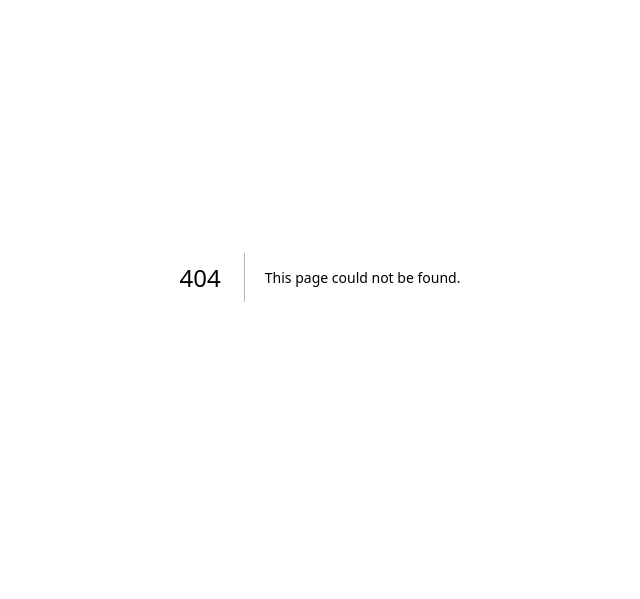
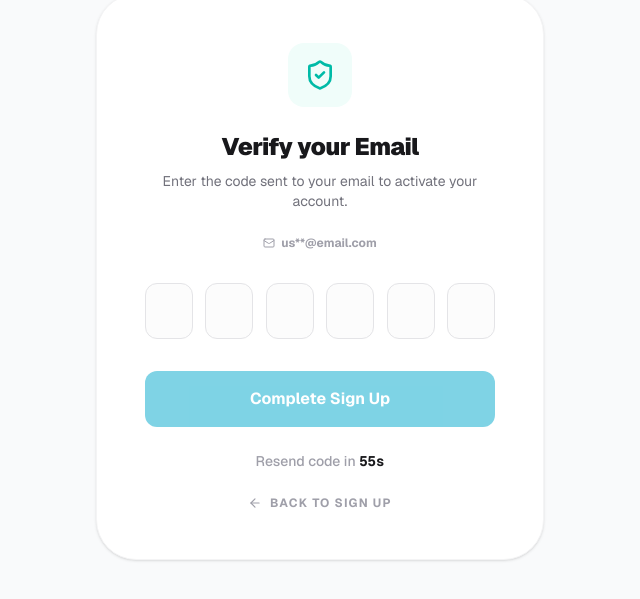
Before and after one commit to nathsuki73/gadvance, a Next.js app: page /auth/verify-otp in a window 1280 px wide. Before the commit this address had no page. Shown: the part 123-722 px from the top of the page, without its empty margins (320-960 px from the left). Built offline with nearby package versions, Linux system fonts and the light colour scheme.

Commit message:
Add VerifyOTP component: implement OTP verification logic, dynamic UI based on context, and enhance user experience with input handling and timer functionality

```diff
--- /dev/null
+++ b/app/auth/verify-otp/page.tsx
@@ -0,0 +1,203 @@
+"use client";
+
+import React, { useState, useEffect, useRef, Suspense } from "react";
+import { useRouter, useSearchParams } from "next/navigation";
+import { ShieldCheck, ArrowLeft, Mail, GraduationCap } from "lucide-react";
+import Link from "next/link";
+
+const OTPContent = () => {
+  const router = useRouter();
+  const searchParams = useSearchParams();
+
+  // 1. Dynamic Context & Domain Logic
+  const context = searchParams.get("context") || "signup";
+  const email = searchParams.get("email") || "user@email.com";
+
+  // Detect if the email is an institutional LSPU account
+  const isInstitutional = email.toLowerCase().endsWith("@lspu.edu.ph");
+
+  const uiConfigs = {
+    signup: {
+      title: isInstitutional
+        ? "Verify Institutional Account"
+        : "Verify your Email",
+      description: isInstitutional
+        ? "Please enter the 6-digit code sent to your official university inbox to activate your student profile."
+        : "Enter the code sent to your email to activate your account.",
+      button: isInstitutional ? "Activate Student Account" : "Complete Sign Up",
+      nextPath: "/onboarding",
+    },
+    login: {
+      title: "Security Challenge",
+      description: "Enter the 6-digit security code to verify your identity.",
+      button: "Secure Login",
+      nextPath: "/dashboard",
+    },
+    reset: {
+      title: "Identity Check",
+      description:
+        "Enter the code to verify it's you before resetting your password.",
+      button: "Reset Password",
+      nextPath: "/auth/new-password",
+    },
+  };
+
+  const currentUI =
+    uiConfigs[context as keyof typeof uiConfigs] || uiConfigs.signup;
+
+  // 2. OTP Input State & Refs
+  const [otp, setOtp] = useState(["", "", "", "", "", ""]);
+  const [loading, setLoading] = useState(false);
+  const inputRefs = useRef<(HTMLInputElement | null)[]>([]);
+
+  const handleChange = (value: string, index: number) => {
+    if (isNaN(Number(value))) return;
+    const newOtp = [...otp];
+    newOtp[index] = value.substring(value.length - 1);
+    setOtp(newOtp);
+
+    if (value && index < 5) {
+      inputRefs.current[index + 1]?.focus();
+    }
+  };
+
+  const handleKeyDown = (e: React.KeyboardEvent, index: number) => {
+    if (e.key === "Backspace" && !otp[index] && index > 0) {
+      inputRefs.current[index - 1]?.focus();
+    }
+  };
+
+  // 3. Timer Logic
+  const [timer, setTimer] = useState(60);
+  const [canResend, setCanResend] = useState(false);
+
+  useEffect(() => {
+    let interval: NodeJS.Timeout;
+    if (timer > 0) {
+      interval = setInterval(() => setTimer((prev) => prev - 1), 1000);
+    } else {
+      setCanResend(true);
+    }
+    return () => clearInterval(interval);
+  }, [timer]);
+
+  const handleVerify = async () => {
+    const fullCode = otp.join("");
+    if (fullCode.length < 6) return;
+
+    setLoading(true);
+    // Simulate backend verification delay
+    setTimeout(() => {
+      setLoading(false);
+      router.push(currentUI.nextPath);
+    }, 1500);
+  };
+
+  return (
+    <div className="min-h-screen flex items-center justify-center bg-gray-50 p-4 font-sans text-zinc-900">
+      <div className="bg-white w-full max-w-md rounded-[2.5rem] shadow-sm p-8 md:p-12 border border-zinc-100 text-center">
+        {/* Dynamic Header Icon */}
+        <div className="inline-flex items-center justify-center w-16 h-16 bg-teal-50 text-teal-500 rounded-2xl mb-6">
+          {isInstitutional ? (
+            <GraduationCap size={32} />
+          ) : (
+            <ShieldCheck size={32} />
+          )}
+        </div>
+
+        <h2 className="text-2xl font-black tracking-tight">
+          {currentUI.title}
+        </h2>
+        <p className="text-zinc-500 text-sm mt-2 mb-6">
+          {currentUI.description}
+        </p>
+
+        {/* Institutional Badge / Email Display */}
+        <div className="flex flex-col items-center gap-3 mb-8">
+          {isInstitutional && (
+            <div className="py-1 px-3 bg-teal-50 border border-teal-100 rounded-full inline-flex items-center gap-2">
+              <div className="w-1.5 h-1.5 bg-teal-500 rounded-full animate-pulse" />
+              <span className="text-[9px] font-bold text-teal-700 uppercase tracking-widest">
+                LSPU Verified Domain
+              </span>
+            </div>
+          )}
+          <div className="flex items-center gap-1.5 text-xs font-bold text-zinc-400">
+            <Mail size={12} />
+            <span>
+              {email.replace(
+                /(.{2})(.*)(?=@)/,
+                (gp1, gp2, gp3) => gp2 + gp3.replace(/./g, "*"),
+              )}
+            </span>
+          </div>
+        </div>
+
+        {/* 6-Digit OTP Box Grid */}
+        <div className="flex justify-between gap-2 mb-8">
+          {otp.map((data, index) => (
+            <input
+              key={index}
+              ref={(el) => {
+                inputRefs.current[index] = el;
+              }}
+              type="text"
+              maxLength={1}
+              value={data}
+              onChange={(e) => handleChange(e.target.value, index)}
+              onKeyDown={(e) => handleKeyDown(e, index)}
+              className="w-12 h-14 text-center text-xl font-bold border border-zinc-200 rounded-xl bg-zinc-50/50 focus:border-teal-500 focus:ring-4 focus:ring-teal-500/10 transition-all outline-none"
+            />
+          ))}
+        </div>
+
+        <button
+          onClick={handleVerify}
+          disabled={loading || otp.join("").length < 6}
+          className="w-full bg-[#00A8CC] hover:bg-[#0096b6] text-white py-4 rounded-xl font-bold transition-all mb-6 shadow-lg shadow-teal-100 active:scale-[0.98] disabled:opacity-50 disabled:shadow-none disabled:active:scale-100"
+        >
+          {loading ? "Verifying..." : currentUI.button}
+        </button>
+
+        {/* Resend Logic */}
+        <div className="flex flex-col items-center gap-4">
+          {canResend ? (
+            <button
+              onClick={() => {
+                setTimer(60);
+                setCanResend(false);
+                setOtp(["", "", "", "", "", ""]);
+              }}
+              className="text-teal-600 font-black text-sm hover:underline"
+            >
+              Resend Code
+            </button>
+          ) : (
+            <p className="text-zinc-400 text-sm font-medium">
+              Resend code in{" "}
+              <span className="text-zinc-900 font-mono font-bold">
+                {timer}s
+              </span>
+            </p>
+          )}
+
+          <Link
+            href="/auth/signup"
+            className="flex items-center gap-2 text-zinc-400 text-xs font-bold uppercase tracking-widest hover:text-zinc-600 transition-colors mt-2"
+          >
+            <ArrowLeft size={14} /> Back to Sign Up
+          </Link>
+        </div>
+      </div>
+    </div>
+  );
+};
+
+// Use Suspense to handle searchParams in Next.js 13+
+export default function VerifyOTP() {
+  return (
+    <Suspense fallback={<div>Loading...</div>}>
+      <OTPContent />
+    </Suspense>
+  );
+}
```
